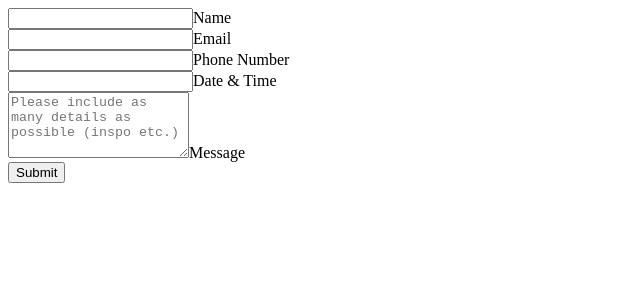
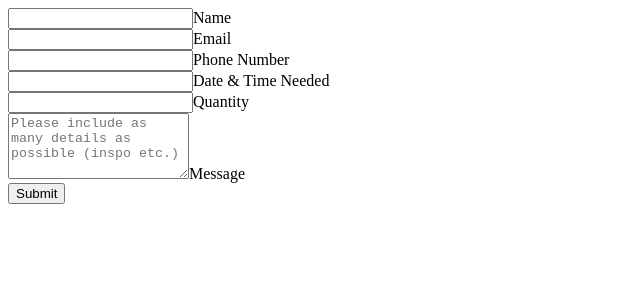
Before and after one commit to felixlaii/nextjs-shop, a Next.js app: page /contact in a window 1280 px wide. Shown: the top 300 px of the page, without its empty margins (0-640 px from the left). Built offline with nearby package versions, Linux system fonts and the light colour scheme.

Commit message:
added input for quantity

```diff
--- a/src/pages/contact.tsx
+++ b/src/pages/contact.tsx
@@ -70,7 +70,8 @@ const Contact: React.FC = () => {
               Phone Number
             </label>
           </div>
-          <div className="relative z-0 w-full mb-5 my-8 group">
+          <div className="relative z-0 w-full mb-5 my-8 group flex space-x-4">
+            <div className="w-1/2">
               <input
                 className="block py-2.5 px-0 w-full text-sm text-gray-900 bg-transparent border-0 border-b-2 border-gray-300 appearance-none focus:outline-none focus:ring-0 focus:border-pink-300 peer"
                 type="text"
@@ -83,9 +84,27 @@ const Contact: React.FC = () => {
                 htmlFor="floating_date"
                 className="peer-focus:font-medium absolute text-sm text-gray-900 duration-300 transform -translate-y-6 scale-75 top-3 -z-10 origin-[0] peer-focus:start-0 rtl:peer-focus:translate-x-1/4 peer-focus:left-auto peer-focus:text-pink-300 peer-placeholder-shown:scale-100 peer-placeholder-shown:translate-y-0 peer-focus:scale-75 peer-focus:-translate-y-6"
               >
-              Date & Time
+                Date & Time Needed
               </label>
             </div>
+            <div className="w-1/2">
+              <input
+                className="block py-2.5 px-0 w-full text-sm text-gray-900 bg-transparent border-0 border-b-2 border-gray-300 appearance-none focus:outline-none focus:ring-0 focus:border-pink-300 peer"
+                type="number"
+                id="floating_qty"
+                name="floating_qty"
+                placeholder=" "
+                required
+              />
+              <label
+                htmlFor="floating_qty"
+                className="peer-focus:font-medium absolute text-sm text-gray-900 duration-300 transform -translate-y-6 scale-75 top-3 -z-10 origin-[0] peer-focus:start-0 rtl:peer-focus:translate-x-1/4 peer-focus:left-auto peer-focus:text-pink-300 peer-placeholder-shown:scale-100 peer-placeholder-shown:translate-y-0 peer-focus:scale-75 peer-focus:-translate-y-6"
+              >
+                Quantity
+              </label>
+            </div>
+          </div>
+
           <div className="relative z-0 w-full mb-5 my-8 mt-16">
             <textarea
               rows={4}
```
Lines whose indentation alone changed are shown as unchanged.
